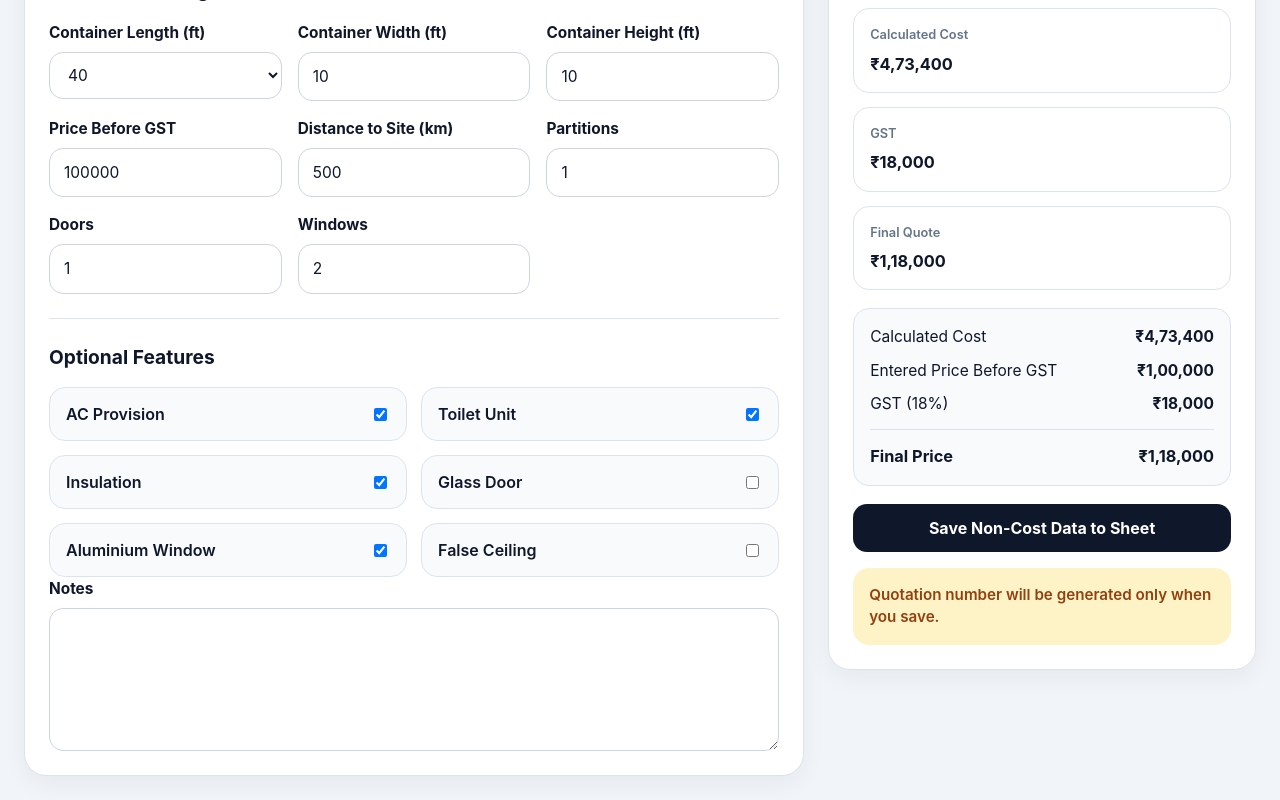
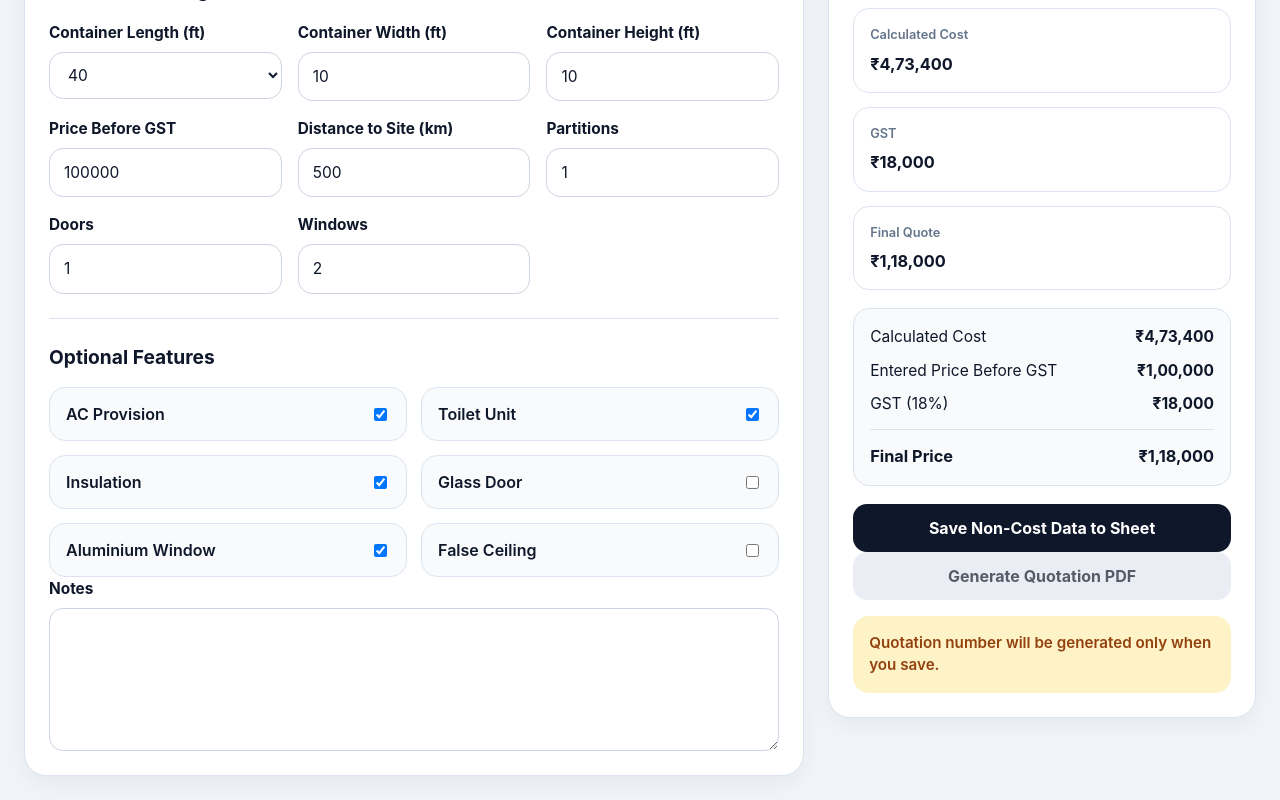
Before and after one commit to rkenterpriseamazon08-web/rk-quotation-app, a React (Vite) app: page / in a window 1280 px wide. Shown: the part 695-1495 px from the top of the page. Built offline with nearby package versions, Linux system fonts and the light colour scheme.

Commit message:
Add PDF generation functionality for quotations

```diff
--- a/src/App.jsx
+++ b/src/App.jsx
@@ -1,7 +1,7 @@
 import React, { useMemo, useState } from "react";
 
 const APPS_SCRIPT_URL =
-  "https://script.google.com/macros/s/AKfycbxEExU0IOxVnoOb1NFEnKutHbEV56RchY_ppN5aFDAEnT59ZMVJOBj7BICeYwWlom4bZw/exec";
+  "https://script.google.com/macros/s/AKfycbyk9oTwc8eAHRsJEFx1YStCf7TLH-Ub97odrqovpLD9eNhJmy5RZYASgqEkOYxGm73vKA/exec";
 
 const GST_PERCENT = 18;
 
@@ -109,6 +109,7 @@ export default function App() {
   const [form, setForm] = useState(initialForm);
   const [status, setStatus] = useState("");
   const [saving, setSaving] = useState(false);
+  const [pdfGenerating, setPdfGenerating] = useState(false);
 
   const [clientOptions, setClientOptions] = useState([]);
   const [projectOptions, setProjectOptions] = useState([]);
@@ -216,7 +217,34 @@ const calculations = useMemo(() => {
       setSaving(false);
     }
   };
+const generateQuotationPdf = async () => {
+  if (!form.quotationNumber) {
+    setStatus("Please save the quotation first before generating PDF.");
+    return;
+  }
 
+  try {
+    setPdfGenerating(true);
+    setStatus("Generating quotation PDF...");
+
+    const response = await fetch(
+      `${APPS_SCRIPT_URL}?action=generateQuotationPdf&quotationNumber=${encodeURIComponent(form.quotationNumber)}`
+    );
+
+    const result = await response.json();
+
+    if (!result.success) {
+      throw new Error(result.error || "Failed to generate PDF");
+    }
+
+    setStatus("Quotation PDF generated successfully.");
+    window.open(result.pdfUrl, "_blank");
+  } catch (error) {
+    setStatus(`Could not generate quotation PDF. ${error.message}`);
+  } finally {
+    setPdfGenerating(false);
+  }
+};
   const fetchClients = async () => {
     try {
       setSearchLoading(true);
@@ -630,7 +658,13 @@ const calculations = useMemo(() => {
             <button className="btn btn-primary full-btn" onClick={saveToGoogleSheet} disabled={saving}>
               {saving ? "Saving..." : "Save Non-Cost Data to Sheet"}
             </button>
-
+            <button
+  className="btn btn-secondary full-btn"
+  onClick={generateQuotationPdf}
+  disabled={pdfGenerating || !form.quotationNumber}
+>
+  {pdfGenerating ? "Generating PDF..." : "Generate Quotation PDF"}
+</button>
             <div className="info-box">
               Quotation number will be generated only when you save.
             </div>
```
